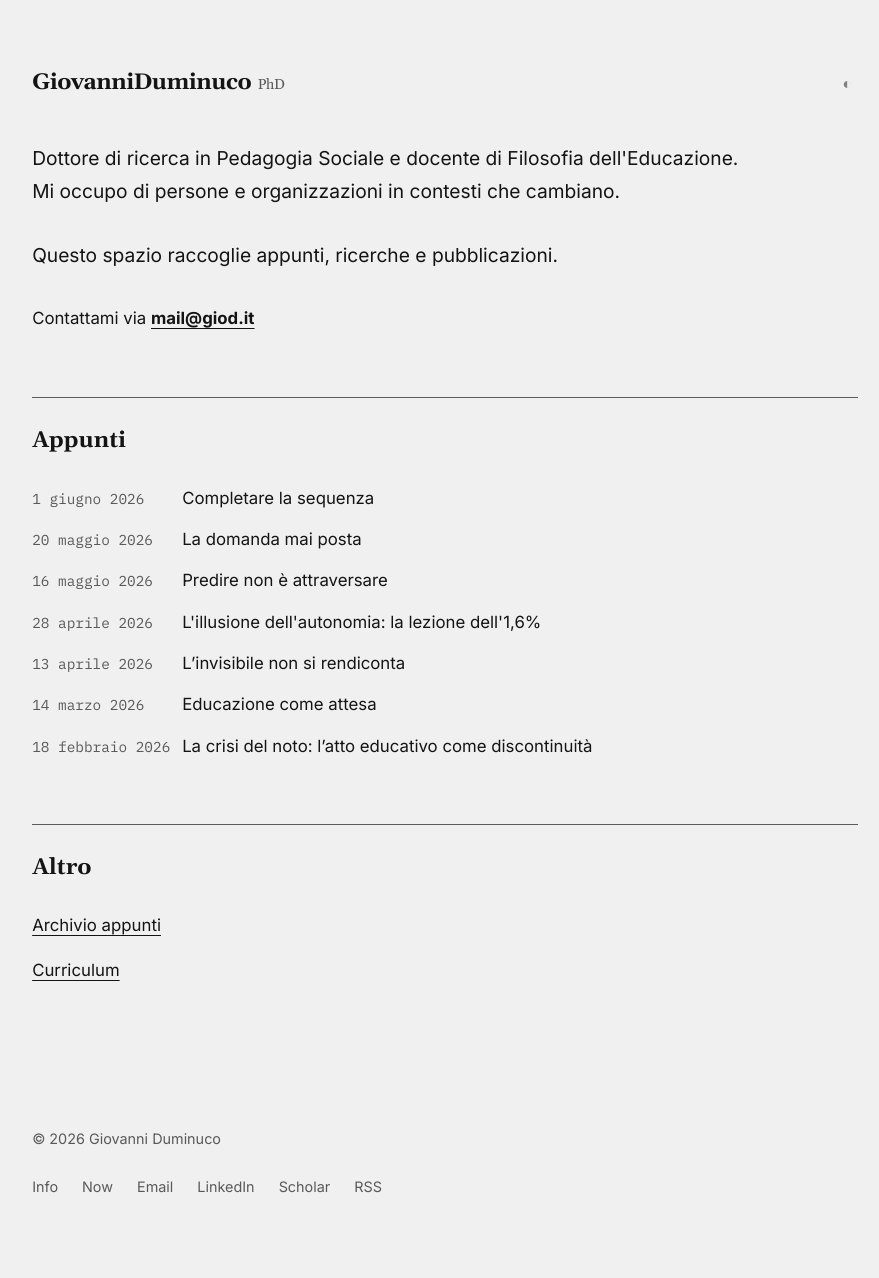
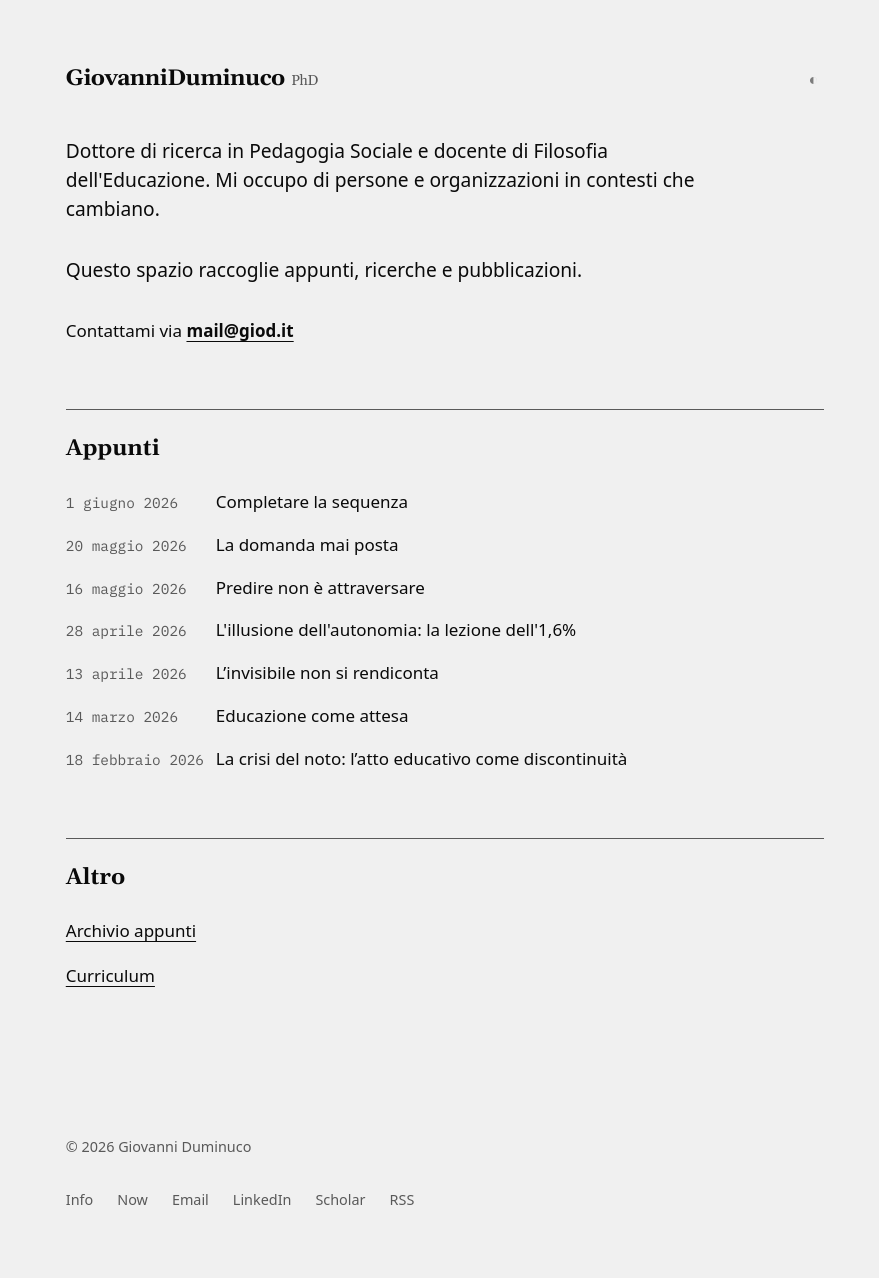
Before and after one commit to dumgio/dumgio.github.io, a Jekyll site: the page built from index.html, in a window 1280 px wide. Shown: the whole page, without its empty margins (195-1074 px from the left). Built offline with Jekyll 4.4.1, drawn with Linux system fonts in a browser that asks for light colours; comment, search, counter and statistics services are not loaded.

Commit message:
Corpo testo: system-ui 17px/29px, colore rgb(10,10,10), rimosso Inter
Co-Authored-By: Claude Sonnet 4.6 <noreply@anthropic.com>

```diff
--- a/_layouts/default.html
+++ b/_layouts/default.html
@@ -9,7 +9,7 @@
 
     <link rel="preconnect" href="https://fonts.googleapis.com">
     <link rel="preconnect" href="https://fonts.gstatic.com" crossorigin>
-    <link href="https://fonts.googleapis.com/css2?family=Gelasio:ital,wght@0,400;0,700;1,400;1,700&family=Inter:wght@300..700&family=IBM+Plex+Mono&display=swap" rel="stylesheet">
+    <link href="https://fonts.googleapis.com/css2?family=Gelasio:ital,wght@0,400;0,700;1,400;1,700&family=IBM+Plex+Mono&display=swap" rel="stylesheet">
 
     <link rel="stylesheet" href="{{ '/assets/css/style.css' | relative_url }}">
 
--- a/assets/css/style.css
+++ b/assets/css/style.css
@@ -1,11 +1,11 @@
 :root {
-  --dark: hsl(0deg, 0%, 8%);
+  --dark: rgb(10, 10, 10);
   --light: hsl(0deg, 0%, 90%);
   --grey: hsl(0deg, 0%, 35%);
   --primary: #10B77F;
   --highlight-selection-background-color: hsl(0deg, 0%, 45%);
   --heading-font: 'Gelasio', serif;
-  --body-font: 'Inter', sans-serif;
+  --body-font: system-ui, -apple-system, BlinkMacSystemFont, sans-serif;
   --measure: 78ch;
   --bg-color: hsl(0deg, 0%, 94%);
   --text-color: var(--dark);
@@ -26,8 +26,8 @@
 }
 
 body {
-  font-size: 1.05rem;
-  line-height: 1.7;
+  font-size: 17px;
+  line-height: 29px;
   text-rendering: optimizeLegibility;
   background-color: var(--bg-color);
   font-family: var(--body-font);
```
